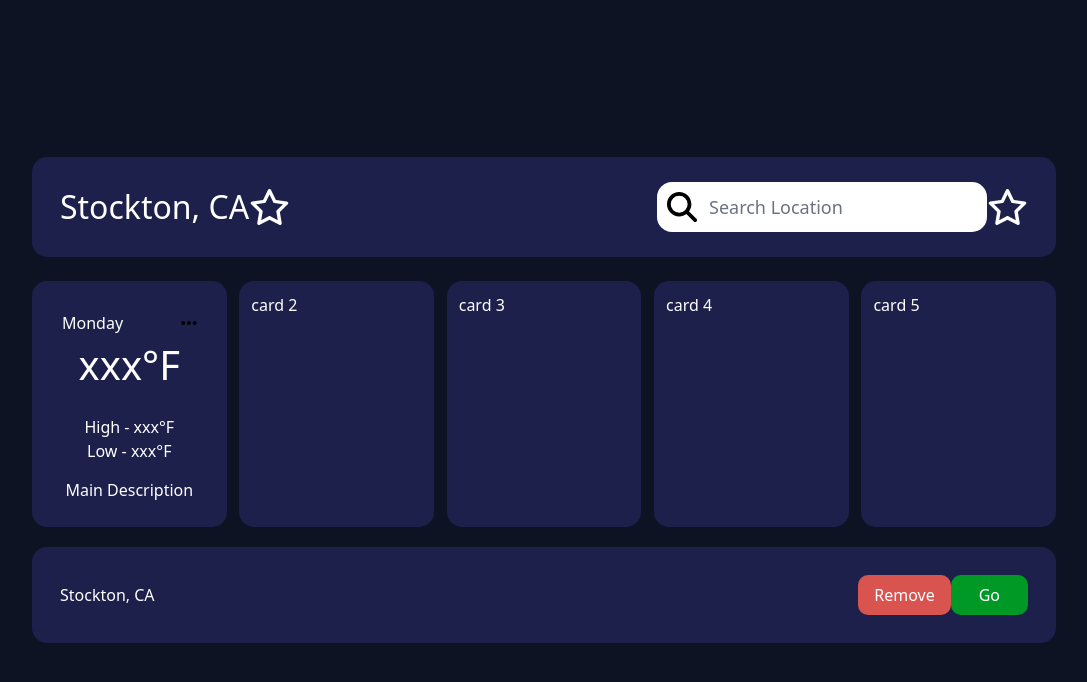
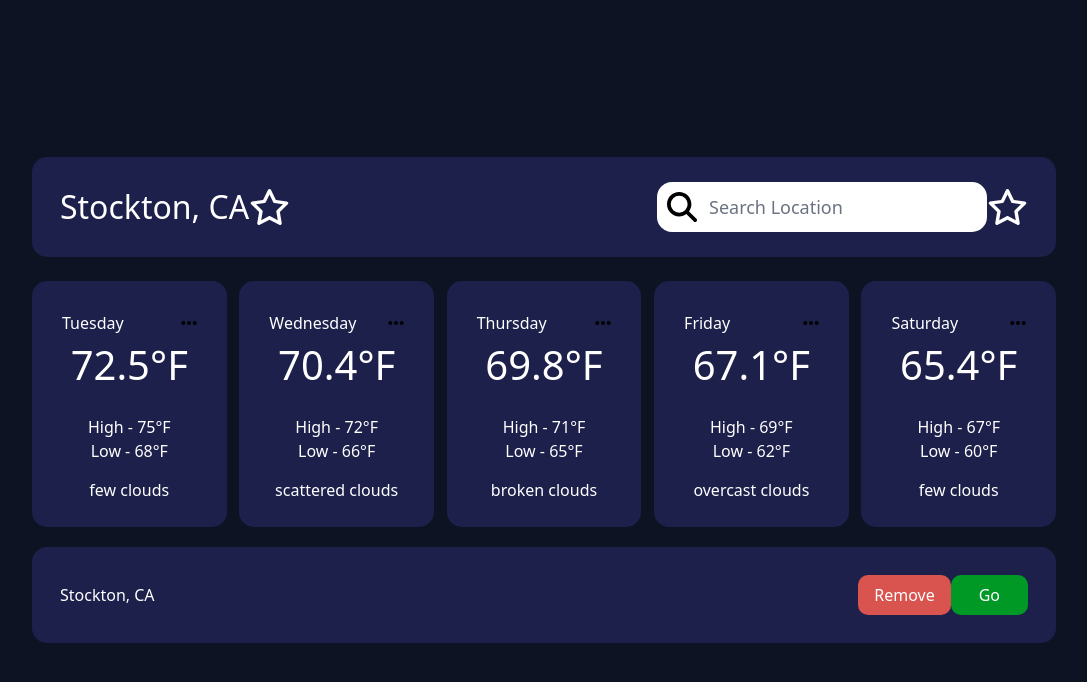
Before and after one commit to rob2fresh4this/Weather-App-Rebuild-in-React-Ts, a React (Vite) app: page / in a window 1280 px wide. Shown: the top 682 px of the page, without its empty margins (96-1183 px from the left). Built offline with nearby package versions, Linux system fonts and the light colour scheme; no server answers.

Commit message:
refactor WeatherApp component to utilize local data for forecast; update rendering logic and improve structure

```diff
--- a/src/components/WeatherApp.tsx
+++ b/src/components/WeatherApp.tsx
@@ -2,33 +2,44 @@ import StarIcon from '../../Assets/star-regular (1).svg'
 import MagnifyingGlass from '../../Assets/magnifying-glass-solid (1).svg'
 import Ellipsis from '../../Assets/ellipsis-solid.svg'
 import { APIkey } from './environment'
+import DATA from './data.json'
 
 const WeatherApp = () => {
+
 
     let apiKey = APIkey
     let cityName = 'Stockton'
     async function getWeatherData() {// cityName: string
         const response = await fetch(`https://api.openweathermap.org/data/2.5/forecast?q=${cityName}&appid=${apiKey}&units=imperial`);
         const data = await response.json();
+        console.log(data)
         return data;
     }
 
+    // async function getWeatherData() {
+    //     const data = DATA
+    //     console.log(data)
+    //     return data
+    // }
+
+    getWeatherData()
+
     function get5DaysForcast(data: any) {
-        let filteredData = [];
-
-        for (let item of data.list) {
-            let dateTime = item.dt_txt; // Extract date-time string
-            if (dateTime.includes("12:00:00")) { // Check if it's noon
-                filteredData.push(item);
-            }
+        let days = ['Sunday', 'Monday', 'Tuesday', 'Wednesday', 'Thursday', 'Friday', 'Saturday']
+        let today = new Date().getDay()
+        let forcast = []
+        for (let i = 0; i < 5; i++) {
+            let day = days[(today + i) % 7]
+            let temp = data.list[i].main.temp
+            let temp_min = data.list[i].main.temp_min
+            let temp_max = data.list[i].main.temp_max
+            let description = data.list[i].weather[0].description
+            forcast.push({ day, temp, temp_min, temp_max, description })
         }
-        return filteredData;
+        return forcast
     }
 
-    getWeatherData().then((data) => {
-        console.log(get5DaysForcast(data));
-    });
-
+    let forecast = get5DaysForcast(DATA)
 
     return (
         <div className='w-[100%] h-screen bg-[#0E1323] text-[white] flex flex-col items-center justify-center'>
@@ -48,30 +59,21 @@ const WeatherApp = () => {
             <br />
 
             <div className='w-[80%] flex justify-between'>
-                <div className='w-[19%] bg-[#1C204B] rounded-[15px] pt-[30px] pb-[25px] px-[30px]'>
-                    <div className='flex justify-between items-center'>
-                        <div>Monday</div>
-                        <img src={Ellipsis} className='w-[16px]' alt="3 dot" />
+                {forecast.map((day, index) => (
+                    <div key={index} className="w-[19%] bg-[#1C204B] rounded-[15px] pt-[30px] pb-[25px] px-[30px]">
+                        <div className="flex justify-between items-center">
+                            <div>{day.day}</div>
+                            <img src={Ellipsis} className="w-[16px]" alt="3 dot" />
+                        </div>
+                        <div className="flex flex-col items-center mb-[15px]">
+                            <div className="text-[40px] pb-[20px]">{day.temp}°F</div>
+                            <div>High - {day.temp_max}°F</div>
+                            <div>Low - {day.temp_min}°F</div>
+                        </div>
+                        <div className="flex justify-center items-center">{day.description}</div>
                     </div>
-                    <div className='flex flex-col items-center mb-[15px]'>
-                        <div className='text-[40px] pb-[20px]'>xxx°F</div>
-                        <div>High - xxx°F</div>
-                        <div>Low - xxx°F</div>
-                    </div>
-                    <div className='flex justify-center items-center'>Main Description</div>
-                </div>
-                <div className='w-[19%] bg-[#1C204B] rounded-[15px] p-3'>
-                    card 2
-                </div>
-                <div className='w-[19%] bg-[#1C204B] rounded-[15px] p-3'>
-                    card 3
-                </div>
-                <div className='w-[19%] bg-[#1C204B] rounded-[15px] p-3'>
-                    card 4
-                </div>
-                <div className='w-[19%] bg-[#1C204B] rounded-[15px] p-3'>
-                    card 5
-                </div>
+                ))}
+
             </div>
 
             {/* saved locations */}
@@ -89,3 +91,18 @@ const WeatherApp = () => {
 }
 
 export default WeatherApp
+
+
+
+{/* < div className='w-[19%] bg-[#1C204B] rounded-[15px] pt-[30px] pb-[25px] px-[30px]' >
+<div className='flex justify-between items-center'>
+    <div>Monday</div>
+    <img src={Ellipsis} className='w-[16px]' alt="3 dot" />
+</div>
+<div className='flex flex-col items-center mb-[15px]'>
+    <div className='text-[40px] pb-[20px]'>xxx°F</div>
+    <div>High - xxx°F</div>
+    <div>Low - xxx°F</div>
+</div>
+<div className='flex justify-center items-center'>Main Description</div>
+</div > */}
--- /dev/null
+++ b/src/components/data.json
@@ -0,0 +1,112 @@
+{
+    "cod": "200",
+    "message": 0,
+    "cnt": 40,
+    "list": [
+        {
+            "dt": 1618317040,
+            "main": {
+                "temp": 72.5,
+                "temp_min": 68,
+                "temp_max": 75,
+                "pressure": 1012,
+                "humidity": 65
+            },
+            "weather": [
+                {
+                    "id": 801,
+                    "main": "Clouds",
+                    "description": "few clouds",
+                    "icon": "02d"
+                }
+            ],
+            "dt_txt": "2025-03-19 12:00:00"
+        },
+        {
+            "dt": 1618327840,
+            "main": {
+                "temp": 70.4,
+                "temp_min": 66,
+                "temp_max": 72,
+                "pressure": 1013,
+                "humidity": 67
+            },
+            "weather": [
+                {
+                    "id": 802,
+                    "main": "Clouds",
+                    "description": "scattered clouds",
+                    "icon": "03d"
+                }
+            ],
+            "dt_txt": "2025-03-19 15:00:00"
+        },
+        {
+            "dt": 1618338640,
+            "main": {
+                "temp": 69.8,
+                "temp_min": 65,
+                "temp_max": 71,
+                "pressure": 1014,
+                "humidity": 68
+            },
+            "weather": [
+                {
+                    "id": 803,
+                    "main": "Clouds",
+                    "description": "broken clouds",
+                    "icon": "04d"
+                }
+            ],
+            "dt_txt": "2025-03-19 18:00:00"
+        },
+        {
+            "dt": 1618349440,
+            "main": {
+                "temp": 67.1,
+                "temp_min": 62,
+                "temp_max": 69,
+                "pressure": 1015,
+                "humidity": 70
+            },
+            "weather": [
+                {
+                    "id": 804,
+                    "main": "Clouds",
+                    "description": "overcast clouds",
+                    "icon": "04n"
+                }
+            ],
+            "dt_txt": "2025-03-19 21:00:00"
+        },
+        {
+            "dt": 1618360240,
+            "main": {
+                "temp": 65.4,
+                "temp_min": 60,
+                "temp_max": 67,
+                "pressure": 1016,
+                "humidity": 72
+            },
+            "weather": [
+                {
+                    "id": 801,
+                    "main": "Clouds",
+                    "description": "few clouds",
+                    "icon": "02n"
+                }
+            ],
+            "dt_txt": "2025-03-20 00:00:00"
+        }
+    ],
+    "city": {
+        "id": 5392171,
+        "name": "Stockton",
+        "coord": {
+            "lon": -121.290779,
+            "lat": 37.957701
+        },
+        "country": "US",
+        "population": 291707
+    }
+}
--- a/src/components/environment.ts
+++ b/src/components/environment.ts
@@ -1 +1,9 @@
-export const APIkey = `eb04765347cfbc984780ef07e8e99de9`
+// export const APIkey = `eb04765347cfbc984780ef07e8e99de9`
+// export const APIkey = `2d00be0d4518559b221dc4a542d7dd51`
+// export const APIkey = `6c4f26799d8f748837cd92f0a4cb39db`
+// export const APIkey = `9c7b4cc2a6c34495747f2a84cd778115`
+// export const APIkey = `b0e1f05140c9e5da3ebf894ff68f5964`
+// export const APIkey = `6d19a474371e54831f237269d15baa3c`
+
+// new account key
+// export const APIkey = `e1552e484add1d8b0303cfdf3d963622`
```
Also changed, not shown: 1 other file (tests, documents, lock files or other folders).
